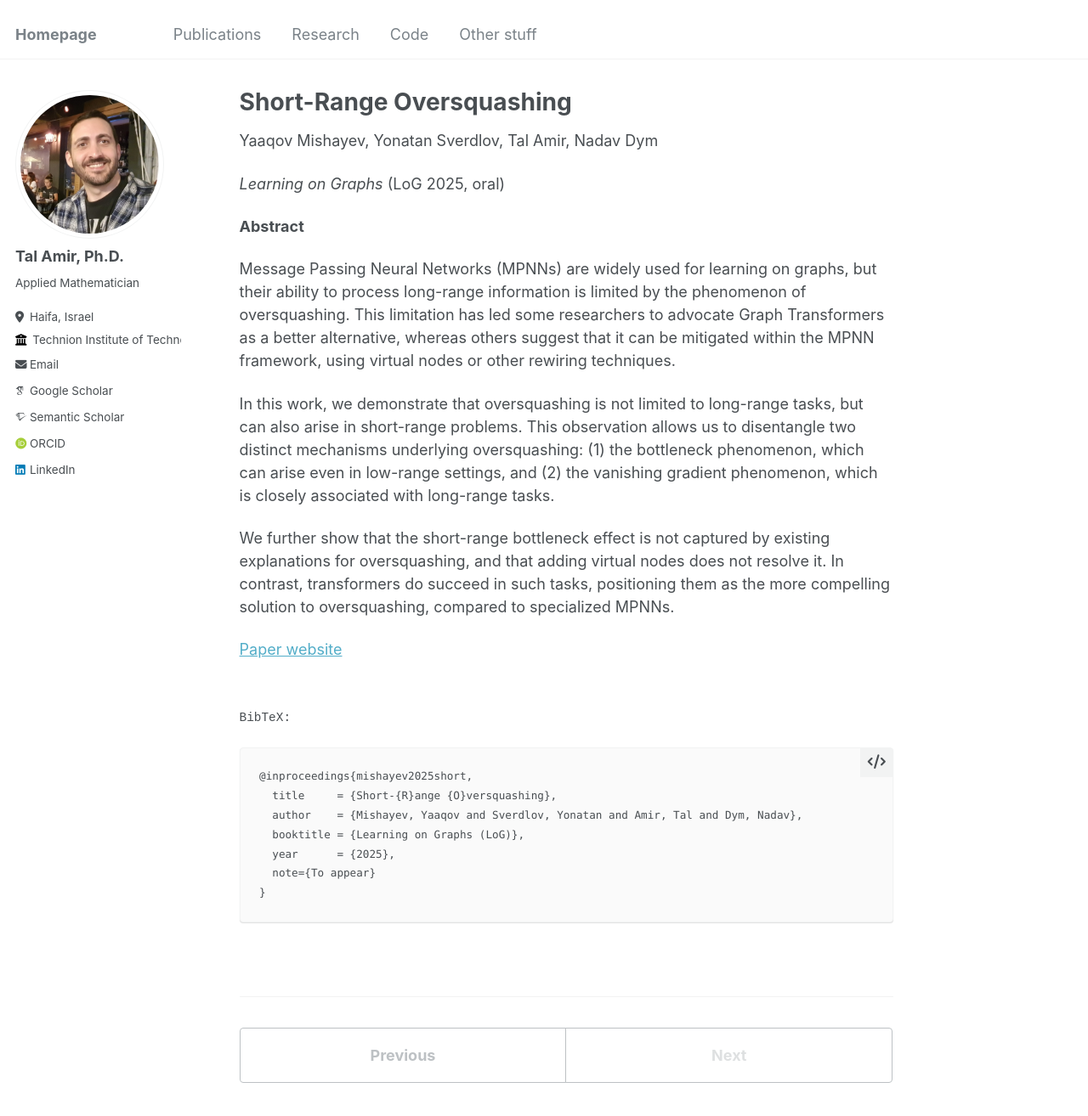
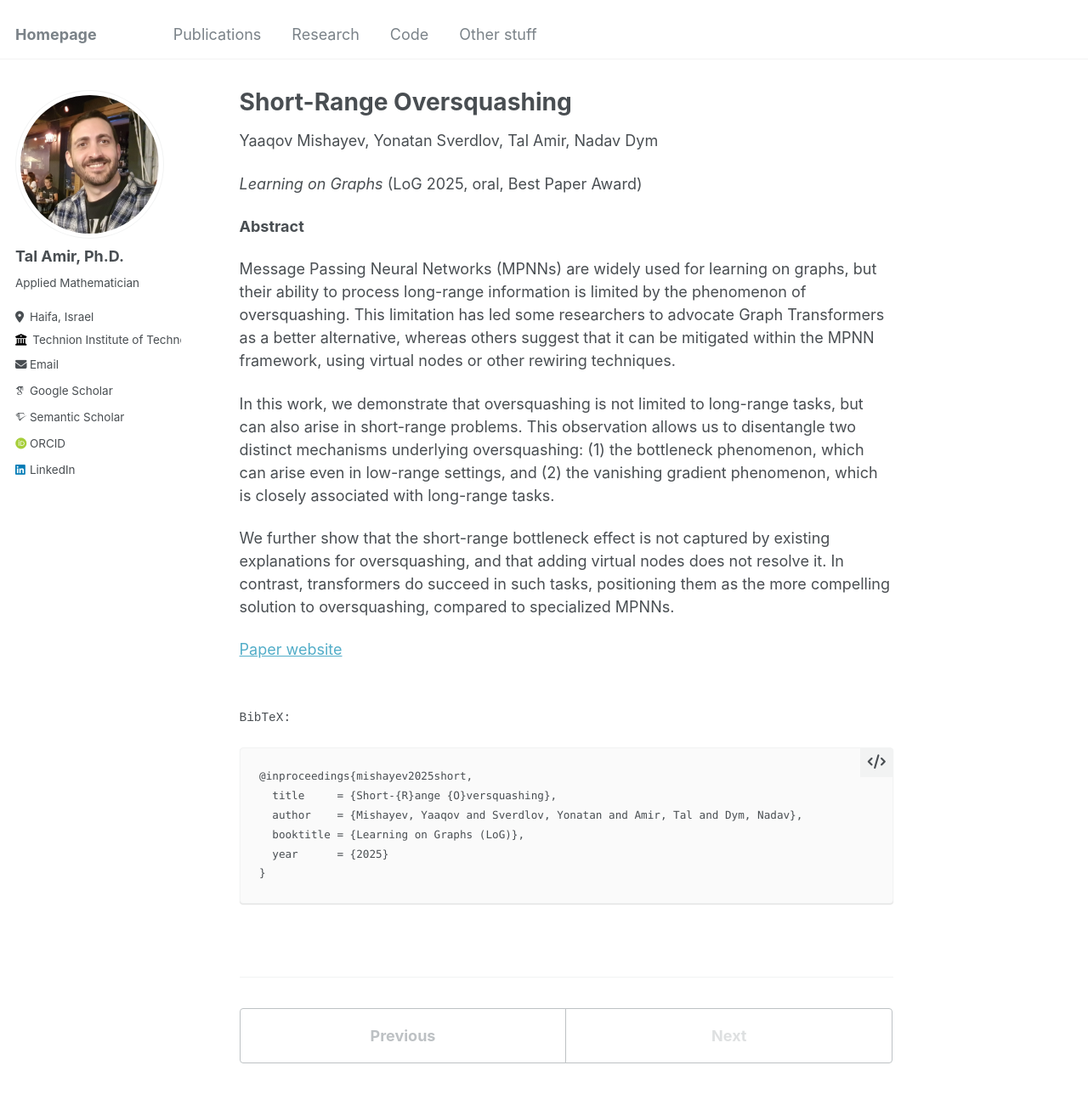
Before and after one commit to tal-amir/tal-amir.github.io, a Jekyll site: the page built from _publications/2025-12 Short-Range Oversquashing.md, in a window 1280 px wide and 1400 px high. Shown: the top 1314 px of the window at 85% size. Built offline with Jekyll 4.4.1, drawn with Linux system fonts in a browser that asks for light colours; some web fonts are replaced.

Commit message:
Update venue to include Best Paper Award

````diff
--- a/_publications/2025-12 Short-Range Oversquashing.md
+++ b/_publications/2025-12 Short-Range Oversquashing.md
@@ -2,7 +2,7 @@
 title: "Short-Range Oversquashing"
 collection: publications
 permalink: "/publication/2025-12 Short-Range Oversquashing"
-venue: '*Learning on Graphs* (LoG 2025, oral)'
+venue: '*Learning on Graphs* (LoG 2025, oral, Best Paper Award)'
 authors: "Yaaqov Mishayev, Yonatan Sverdlov, Tal Amir, Nadav Dym"
 paperurl: 'https://arxiv.org/abs/2511.20406'
 excerpt: #'A short description'
@@ -16,8 +16,7 @@ bibtex: |
       title     = {Short-{R}ange {O}versquashing},
       author    = {Mishayev, Yaaqov and Sverdlov, Yonatan and Amir, Tal and Dym, Nadav},
       booktitle = {Learning on Graphs (LoG)},
-      year      = {2025},
-      note={To appear}
+      year      = {2025}
     }
     ```
 ---
````
